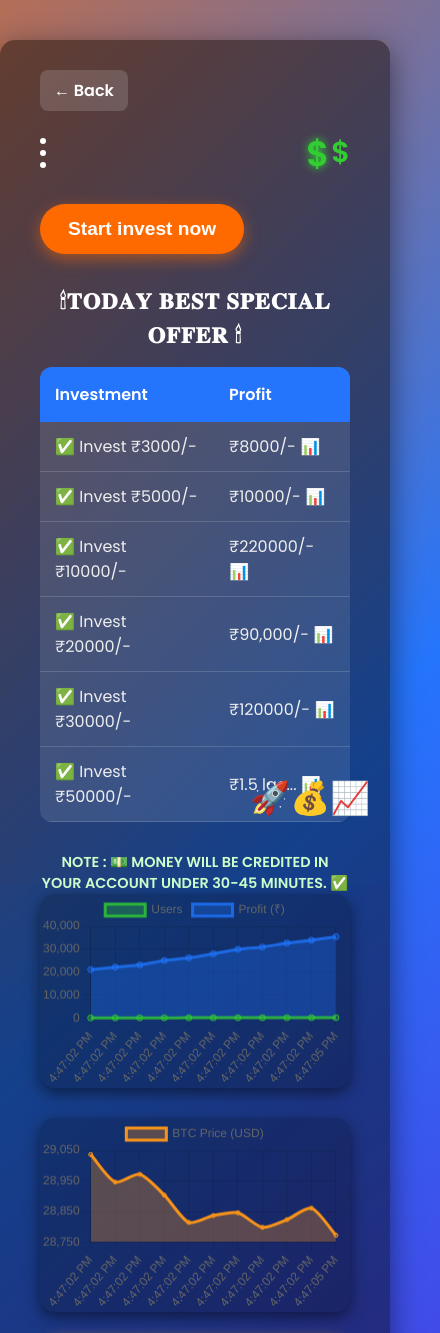
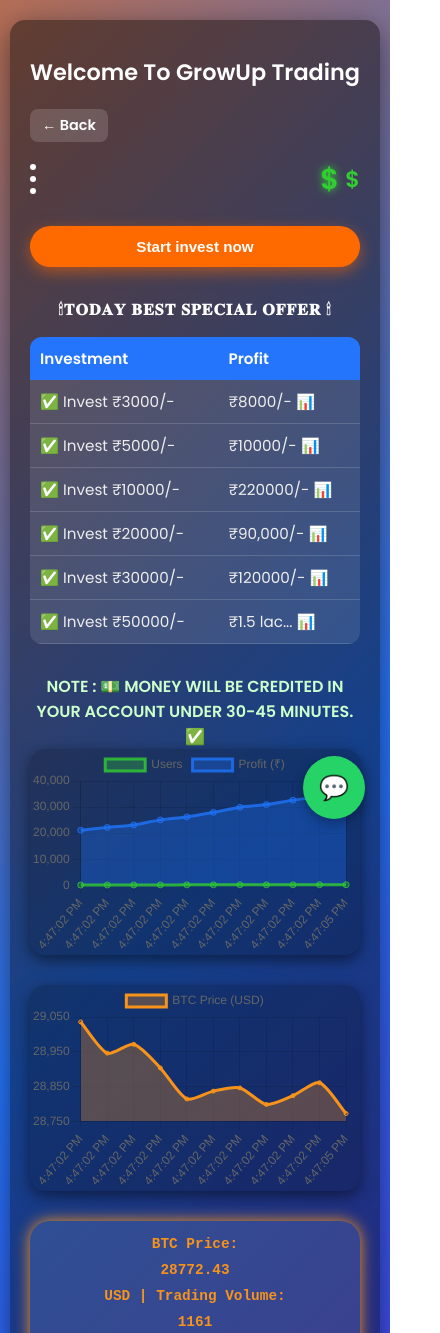
Before and after one commit to nepjob/Esewa, a plain HTML site: page Dashboard.html in a window 390 px wide. Shown: the top 1333 px of the page, 440 px wide, since content can reach past the window. Drawn offline with nearby package versions, Linux system fonts and the light colour scheme.

Commit message:
Update Dashboard.html

```diff
--- a/Dashboard.html
+++ b/Dashboard.html
@@ -5,10 +5,8 @@
 <meta name="viewport" content="width=device-width, initial-scale=1" />
 <title>Modern Dashboard</title>
 <style>
-  /* Import modern font */
   @import url('https://fonts.googleapis.com/css2?family=Poppins:wght@400;600&display=swap');
 
-  /* Animated gradient background */
   body, html {
     margin: 0; padding: 0; height: 100%;
     font-family: 'Poppins', sans-serif;
@@ -26,12 +24,10 @@
     100%{background-position:0% 50%}
   }
 
-  /* Smooth transitions */
   * {
     transition: all 0.3s ease;
   }
 
-  /* Container */
   .container {
     max-width: 900px;
     margin: 40px auto;
@@ -41,7 +37,14 @@
     box-shadow: 0 8px 30px rgba(0,0,0,0.5);
   }
 
-  /* Back button */
+  h1 {
+    text-align: center;
+    margin-bottom: 20px;
+    font-size: 2rem;
+    font-weight: 700;
+    color: #ffffff;
+  }
+
   .back-btn {
     display: inline-block;
     margin-bottom: 20px;
@@ -57,14 +60,12 @@
     background: rgba(255,255,255,0.35);
   }
 
-  /* Top bar with dots and dollar */
   .top-bar {
     display: flex;
     align-items: center;
     justify-content: space-between;
   }
 
-  /* 3-dot menu */
   .dot-menu {
     position: relative;
     width: 30px;
@@ -85,7 +86,6 @@
     background: #ff4c4c;
   }
 
-  /* Dollar sign earnings */
   .earnings {
     font-size: 1.8rem;
     font-weight: 700;
@@ -112,7 +112,6 @@
     text-shadow: 0 0 12px #a8e6a1;
   }
 
-  /* Start invest button */
   .btn-invest {
     margin: 30px 0;
     background: #ff6a00;
@@ -130,7 +129,6 @@
     box-shadow: 0 8px 20px rgba(238,85,0,0.7);
   }
 
-  /* Table styles */
   table {
     width: 100%;
     border-collapse: collapse;
@@ -160,7 +158,6 @@
     color: #eee;
   }
 
-  /* Header for the table */
   .offer-header {
     font-size: 1.4rem;
     font-weight: 700;
@@ -169,13 +166,6 @@
     letter-spacing: 1px;
   }
 
-  /* Candles and special icons for offers */
-  .offer-icon {
-    margin-right: 6px;
-    font-size: 1.2rem;
-  }
-
-  /* Footer note */
   .note {
     font-size: 0.9rem;
     color: #ccffcc;
@@ -184,7 +174,6 @@
     margin-top: 10px;
   }
 
-  /* Live charts container */
   .charts {
     display: flex;
     gap: 30px;
@@ -198,7 +187,6 @@
     box-shadow: 0 5px 15px rgba(0,0,0,0.5);
   }
 
-  /* Bitcoin trading ticker */
   .btc-trading {
     background: rgba(255, 255, 255, 0.1);
     padding: 15px 25px;
@@ -216,7 +204,6 @@
     user-select: none;
   }
 
-  /* Level note */
   .level-note {
     background: rgba(50,205,50,0.2);
     color: #32cd32;
@@ -228,7 +215,6 @@
     box-shadow: 0 0 15px #32cd32;
   }
 
-  /* Stickers - example small emoji stickers on bottom right */
   .stickers {
     position: fixed;
     bottom: 20px;
@@ -238,16 +224,105 @@
     pointer-events: none;
     animation: floatStickers 6s ease-in-out infinite;
   }
+
   @keyframes floatStickers {
     0%, 100% { transform: translateY(0);}
     50% { transform: translateY(-10px);}
+  }
+
+  .whatsapp-float {
+    position: fixed;
+    bottom: 25px;
+    right: 25px;
+    background: #25D366;
+    color: white;
+    font-size: 24px;
+    padding: 14px 16px;
+    border-radius: 50%;
+    text-align: center;
+    box-shadow: 0 4px 12px rgba(0,0,0,0.3);
+    text-decoration: none;
+    z-index: 999;
+  }
+
+  /* Responsive design for mobile */
+  @media (max-width: 768px) {
+    .container {
+      padding: 20px;
+      margin: 20px 10px;
+    }
+
+    .btn-invest {
+      width: 100%;
+      font-size: 1rem;
+      padding: 12px 20px;
+    }
+
+    table thead tr th,
+    table tbody tr td {
+      font-size: 0.95rem;
+      padding: 10px;
+    }
+
+    .offer-header {
+      font-size: 1.2rem;
+    }
+
+    .btc-trading {
+      font-size: 1rem;
+      flex-direction: column;
+      gap: 10px;
+      text-align: center;
+    }
+
+    canvas {
+      width: 100% !important;
+      height: auto !important;
+    }
+  }
+
+  @media (max-width: 480px) {
+    .btn-invest {
+      font-size: 0.95rem;
+    }
+
+    .offer-header,
+    .note,
+    .level-note {
+      font-size: 1rem;
+    }
+
+    .btc-trading {
+      font-size: 0.9rem;
+    }
+
+    .back-btn {
+      font-size: 0.9rem;
+      padding: 6px 12px;
+    }
+
+    .earnings {
+      font-size: 1.4rem;
+    }
+
+    .earnings::before {
+      font-size: 1.8rem;
+    }
+
+    h1 {
+      font-size: 1.4rem;
+    }
   }
 
 </style>
 </head>
 <body>
 
+<a class="whatsapp-float" href="https://wa.me/9769922786?text=Can%20You%20assist%20me%20For%20Invisting" target="_blank" title="Chat on WhatsApp">💬</a>
+
 <div class="container">
+
+  <h1>Welcome To GrowUp Trading</h1>
 
   <div class="back-btn" onclick="history.back()">← Back</div>
 
@@ -264,10 +339,7 @@
 
   <table>
     <thead>
-      <tr>
-        <th>Investment</th>
-        <th>Profit</th>
-      </tr>
+      <tr><th>Investment</th><th>Profit</th></tr>
     </thead>
     <tbody>
       <tr><td>✅ Invest ₹3000/-</td><td>₹8000/- 📊</td></tr>
@@ -279,30 +351,23 @@
     </tbody>
   </table>
 
-  <div class="note">
-    NOTE : 💵 MONEY WILL BE CREDITED IN YOUR ACCOUNT UNDER 30-45 MINUTES. ✅️
-  </div>
+  <div class="note">NOTE : 💵 MONEY WILL BE CREDITED IN YOUR ACCOUNT UNDER 30-45 MINUTES. ✅️</div>
 
   <div class="charts">
     <canvas id="usersChart" width="400" height="250" title="Live Users & Profit Growth"></canvas>
     <canvas id="btcChart" width="400" height="250" title="Live Bitcoin Trading Rates"></canvas>
   </div>
 
-  <div class="btc-trading" aria-label="Bitcoin Trading Rates">
-    BTC Price: <span id="btcPrice">--</span> USD | Trading Volume: <span id="btcVolume">--</span> | Active Traders: <span id="btcTraders">--</span>
+  <div class="btc-trading">
+    BTC Price: <span id="btcPrice">--</span> USD |
+    Trading Volume: <span id="btcVolume">--</span> |
+    Active Traders: <span id="btcTraders">--</span>
   </div>
 
-  <div class="level-note">
-    Other features will be open after reaching 2nd level.
-  </div>
-
+  <div class="level-note">Other features will be open after reaching 2nd level.</div>
 </div>
 
-<!-- Stickers -->
-<div class="stickers" aria-hidden="true">🚀💰📈</div>
-
 <script>
-  // WhatsApp invest link
   function startInvest() {
     const phone = '9779704888854';
     const message = encodeURIComponent('I want to invest');
@@ -310,16 +375,12 @@
     window.open(url, '_blank');
   }
 
-  // Simulated live data for charts
   const usersCtx = document.getElementById('usersChart').getContext('2d');
   const btcCtx = document.getElementById('btcChart').getContext('2d');
 
-  // Using Chart.js via CDN, create charts dynamically
-  // Load Chart.js library
   const script = document.createElement('script');
   script.src = 'https://cdn.jsdelivr.net/npm/chart.js';
   script.onload = () => {
-    // Data for Users & Profit chart
     const usersData = {
       labels: [],
       datasets: [
@@ -350,13 +411,10 @@
       options: {
         responsive: true,
         animation: { duration: 1000 },
-        scales: {
-          y: { beginAtZero: true }
-        }
+        scales: { y: { beginAtZero: true } }
       }
     });
 
-    // Data for Bitcoin chart
     const btcData = {
       labels: [],
       datasets: [{
@@ -376,23 +434,14 @@
       options: {
         responsive: true,
         animation: { duration: 1000 },
-        scales: {
-          y: { beginAtZero: false }
-        }
+        scales: { y: { beginAtZero: false } }
       }
     });
 
-    // Simulate live updating data
-    let userCount = 100;
-    let profit = 20000;
-    let btcPrice = 29000;
-    let btcVolume = 1200;
-    let btcTraders = 350;
+    let userCount = 100, profit = 20000, btcPrice = 29000, btcVolume = 1200, btcTraders = 350;
 
     function addData() {
       const now = new Date().toLocaleTimeString();
-
-      // Users and profit growth (simulate)
       userCount += Math.floor(Math.random() * 15) + 5;
       profit += Math.floor(Math.random() * 1500) + 500;
 
@@ -406,7 +455,6 @@
       usersData.datasets[1].data.push(profit);
       usersChart.update();
 
-      // BTC price simulation with slight randomness
       btcPrice += (Math.random() - 0.5) * 200;
       btcVolume += Math.floor((Math.random() - 0.5) * 100);
       btcTraders += Math.floor((Math.random() - 0.5) * 20);
@@ -419,16 +467,12 @@
       btcData.datasets[0].data.push(btcPrice.toFixed(2));
       btcChart.update();
 
-      // Update BTC trading ticker integers
       document.getElementById('btcPrice').textContent = btcPrice.toFixed(2);
       document.getElementById('btcVolume').textContent = btcVolume;
       document.getElementById('btcTraders').textContent = btcTraders;
     }
 
-    // Initial fill
     for(let i=0; i<10; i++) addData();
-
-    // Update every 3 seconds
     setInterval(addData, 3000);
   };
 
```
